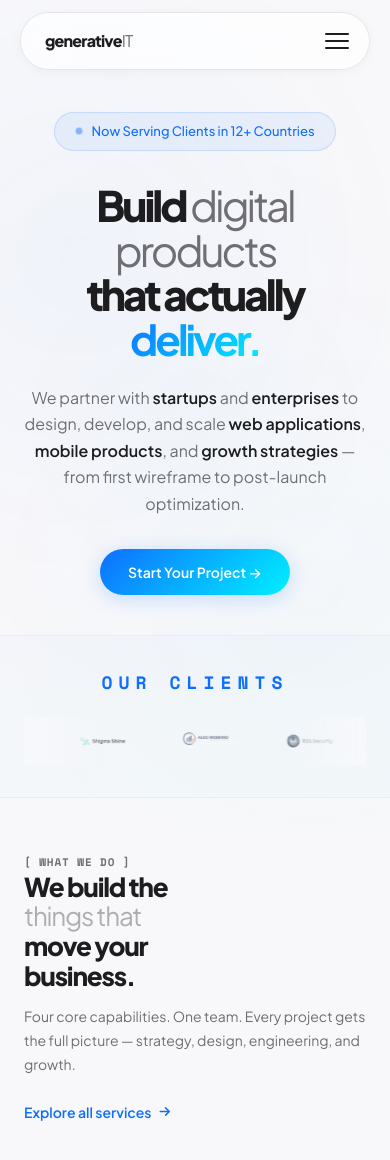
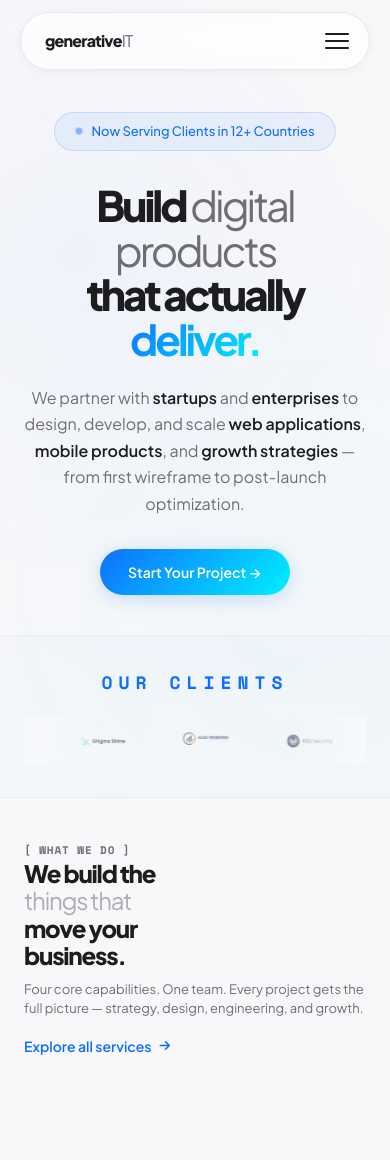
Before and after one commit to voxmastery/generative_it, an Angular app: page / in a window 390 px wide. Shown: the top 1160 px of the page. Built offline with nearby package versions, Linux system fonts and the light colour scheme.

Commit message:
fix: mobile cards auto-fit viewport — 100dvh section, flex:1 track, dynamic card height, proper spacing

```diff
--- a/src/app/pages/home/home.component.css
+++ b/src/app/pages/home/home.component.css
@@ -811,36 +811,37 @@
   .client-logo-card img { height: 48px; }
 
   /* Mobile: scroll-driven card carousel */
-  .wwd-scroll-section { overflow: hidden; margin-top: 32px; }
+  .wwd-scroll-section { overflow: hidden; margin-top: 24px; }
   .wwd-scroll-inner {
     flex-direction: column;
     height: 100vh;
-    padding: 24px;
+    height: 100dvh; /* dynamic viewport height — respects mobile browser chrome */
+    padding: 20px 24px;
   }
-  .wwd-intro { width: 100%; padding-right: 0; margin-bottom: 24px; }
-  .wwd-intro .stmt-headline { font-size: 26px; }
-  .wwd-intro .stmt-sub { font-size: 14px; }
+  .wwd-intro { width: 100%; padding-right: 0; margin-bottom: 0; }
+  .wwd-intro .stmt-headline { font-size: 24px; margin-bottom: 10px; }
+  .wwd-intro .stmt-sub { font-size: 13px; line-height: 1.5; }
+  .wwd-intro .stmt-cta { margin-top: 16px; }
   .wwd-track {
     position: relative;
+    flex: 1;
     flex-direction: row;
     gap: 0;
-    height: 280px;
-    padding-left: 0;
+    padding: 24px 0 16px;
     justify-content: center;
     align-items: center;
     overflow: visible;
   }
   .service-monolith {
     position: absolute;
-    /* GSAP controls width/height/position on mobile */
   }
   .monolith-content {
-    padding: 16px;
+    padding: 16px 18px;
   }
   .monolith-num { font-size: 1.4rem; }
   .monolith-header { padding-bottom: 8px; }
   .monolith-body h3 { font-size: 18px; }
-  .monolith-body > p { font-size: 13px; }
+  .monolith-body > p { font-size: 13px; line-height: 1.5; }
   .monolith-list li { font-size: 11px; margin-bottom: 3px; }
   .hww-drop-section { overflow: visible; }
   .hww-drop-inner { height: auto; padding: 32px 24px; }
--- a/src/app/pages/home/home.component.ts
+++ b/src/app/pages/home/home.component.ts
@@ -383,7 +383,10 @@ export class HomeComponent implements AfterViewInit, OnDestroy {
 
     const vw = window.innerWidth;
     const cardWidth = vw - 56;
-    const cardHeight = 260;
+    // Calculate card height: fill available track space (track is flex:1)
+    const track = document.querySelector('.wwd-track') as HTMLElement;
+    const trackHeight = track?.offsetHeight || 300;
+    const cardHeight = Math.min(trackHeight - 16, 340); // leave 16px breathing room, cap at 340
     const dotSize = 16;
 
     // Set all monoliths as dots off-screen right
@@ -395,7 +398,7 @@ export class HomeComponent implements AfterViewInit, OnDestroy {
         x: vw + 50,
         opacity: 1,
         background: '#0E6FFF',
-        boxShadow: '0 0 12px rgba(14,111,255,0.4)',
+        boxShadow: '0 0 10px rgba(14,111,255,0.3)',
       });
       const content = m.querySelector('.monolith-content') as HTMLElement;
       if (content) gsap.set(content, { opacity: 0 });
```
